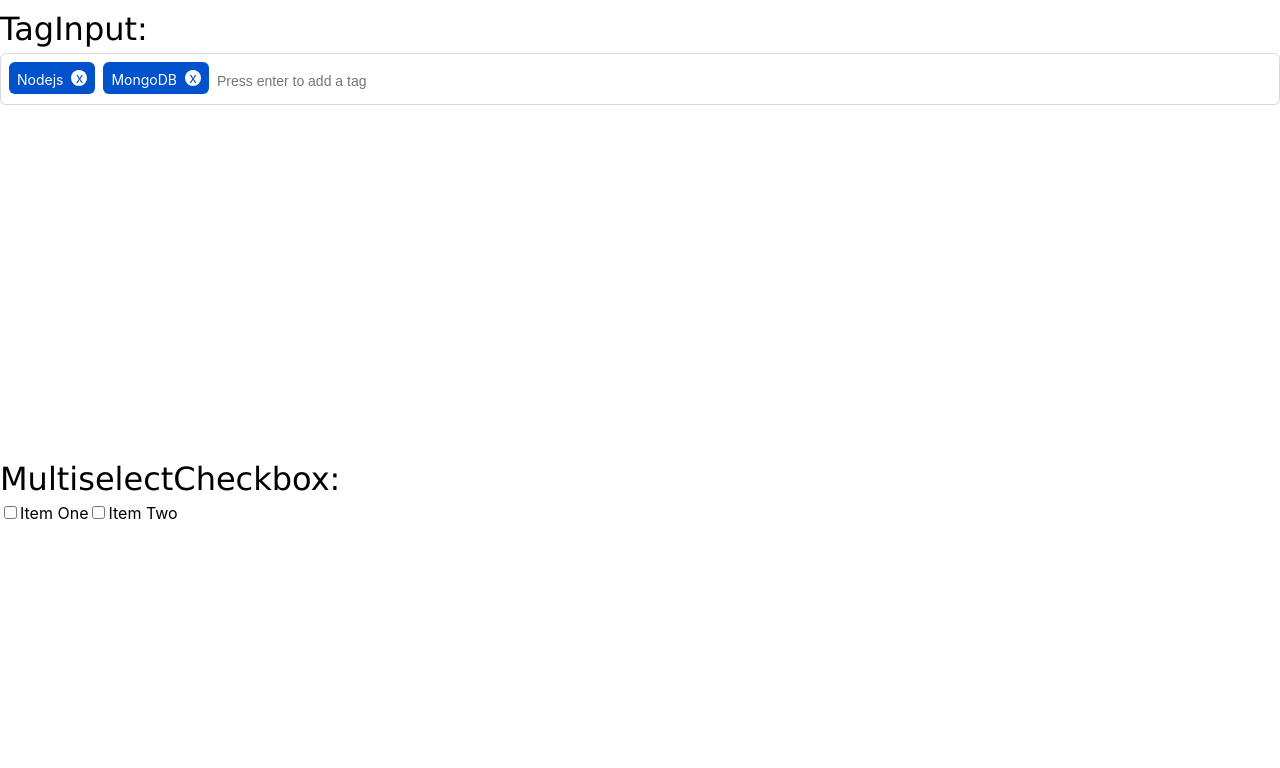
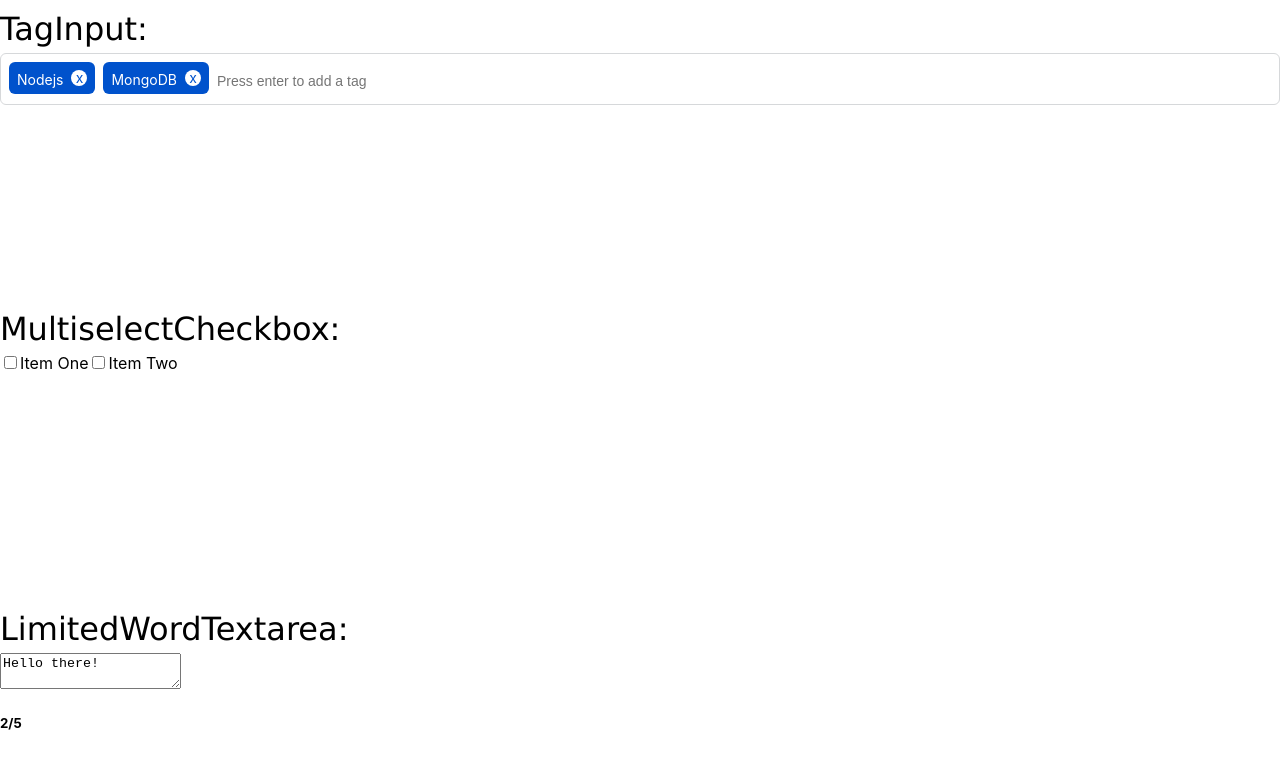
Before and after one commit to Lucas-Yi/30SecondsOfCode, a React (Create React App) app: page / in a window 1280 px wide. Shown: the top 768 px of the page. Built offline with nearby package versions, Linux system fonts and the light colour scheme.

Commit message:
LimitedWordTextarea Added

```diff
--- a/src/App.js
+++ b/src/App.js
@@ -1,6 +1,7 @@
+import "./App.css"
 import TagInput from "./components/TagInput"
 import MultiselectCheckbox from './components/MultiselectCheckbox'
-import "./App.css"
+import LimitedWordTextarea from "./components/LimitedWordTextarea"
 
 function App() {
   // options for MultiselectCheckbox
@@ -16,6 +17,10 @@ function App() {
         <p>MultiselectCheckbox:</p>
         <MultiselectCheckbox options={options}/>
       </div>
+      <div>
+        <p>LimitedWordTextarea:</p>
+        <LimitedWordTextarea limit={5} value="Hello there!" />
+      </div>
 
     </div>
   );
--- /dev/null
+++ b/src/components/LimitedWordTextarea.js
@@ -0,0 +1,46 @@
+import React, {useCallback, useState, useEffect} from "react"
+
+const LimitedWordTextarea = ({rows, cols, value, limit})=>{
+    const [{content, wordCount}, setContent] = useState({
+        content: value,
+        wordCount: 0
+    })
+
+    const setFormattedContent = useCallback(
+        text=>{
+            let words = text.split(' ').filter(Boolean)
+            if(words.length > limit){
+                setContent({
+                    content: words.slice(0, limit).join(' '),
+                    wordCount: limit
+                })
+            }else{
+                setContent({
+                    content: text,
+                    wordCount: words.length
+                })
+            }
+    }, [limit, setContent])
+
+    useEffect(()=>{
+        setFormattedContent(content)
+    },[])
+
+    return (
+        <>
+          <textarea
+            rows={rows}
+            cols={cols}
+            onChange={event => setFormattedContent(event.target.value)}
+            value={content}
+          />
+          <h5>
+            {wordCount}/{limit}
+          </h5>
+        </>
+      )
+}
+
+
+
+export default LimitedWordTextarea;
```
